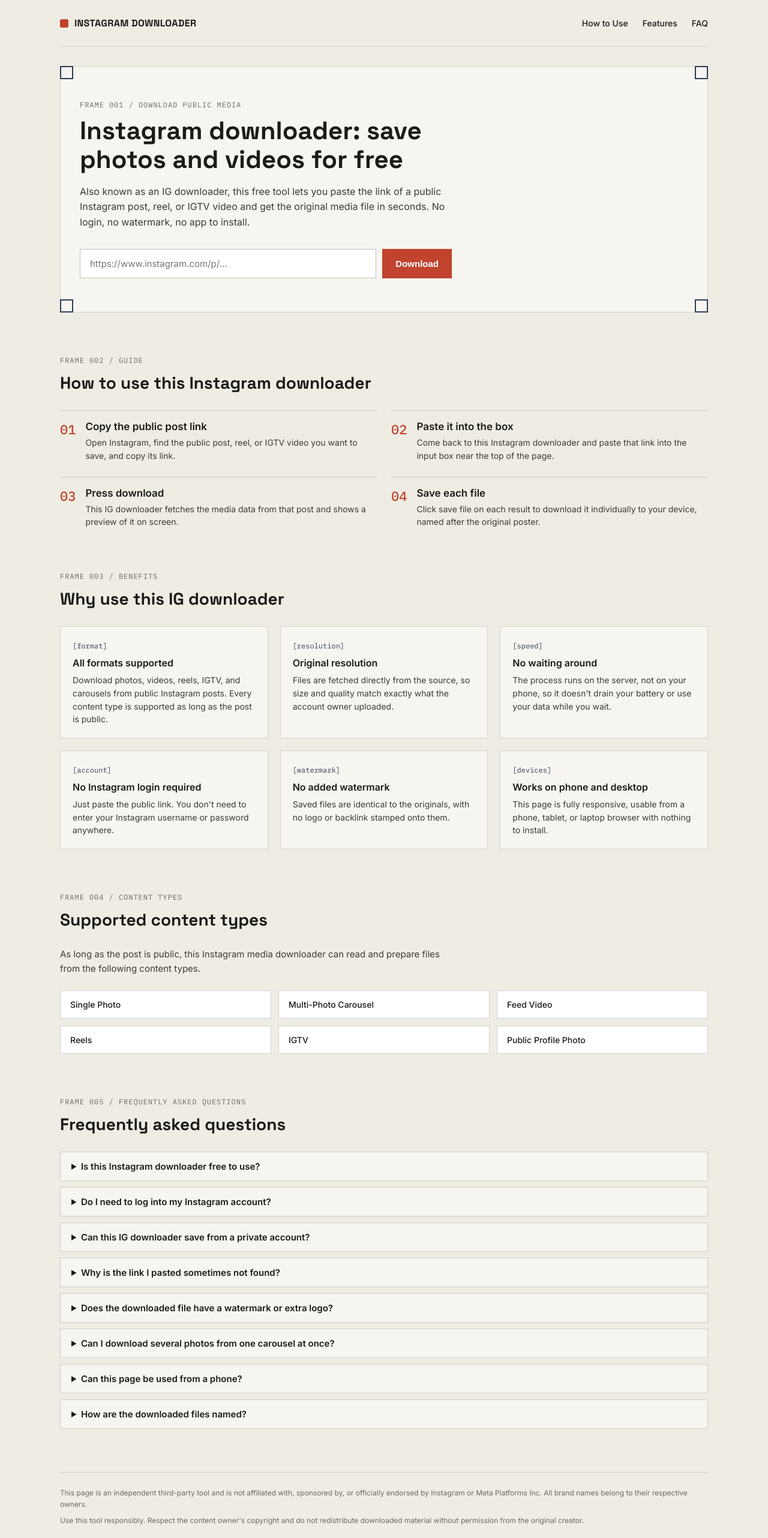
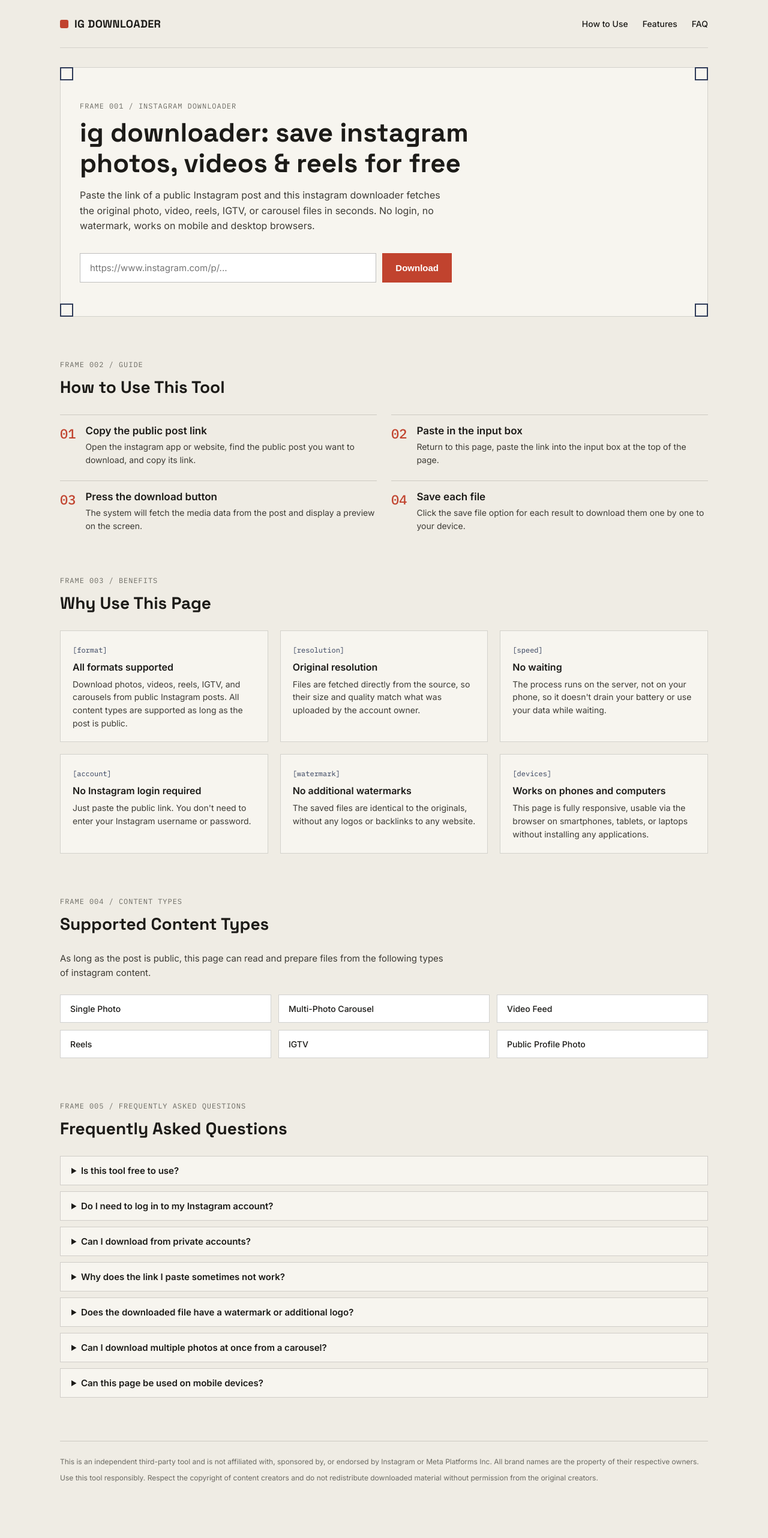
Before and after one commit to ramdanolii14/ig-downloader-webapp, a Next.js app: page / in a window 1280 px wide. Shown: the top 2564 px of the page at 60% size. Built offline with nearby package versions, Linux system fonts and the light colour scheme.

Commit message:
i forgot to save

```diff
--- a/pages/index.js
+++ b/pages/index.js
@@ -5,32 +5,32 @@
   {
     tag: '[format]',
     title: 'All formats supported',
-    body: 'Download photos, videos, reels, IGTV, and carousels from public Instagram posts. Every content type is supported as long as the post is public.'
+    body: 'Download photos, videos, reels, IGTV, and carousels from public Instagram posts. All content types are supported as long as the post is public.'
   },
   {
     tag: '[resolution]',
     title: 'Original resolution',
-    body: 'Files are fetched directly from the source, so size and quality match exactly what the account owner uploaded.'
+    body: 'Files are fetched directly from the source, so their size and quality match what was uploaded by the account owner.'
   },
   {
     tag: '[speed]',
-    title: 'No waiting around',
-    body: "The process runs on the server, not on your phone, so it doesn't drain your battery or use your data while you wait."
+    title: 'No waiting',
+    body: 'The process runs on the server, not on your phone, so it doesn\'t drain your battery or use your data while waiting.'
   },
   {
     tag: '[account]',
     title: 'No Instagram login required',
-    body: "Just paste the public link. You don't need to enter your Instagram username or password anywhere."
+    body: 'Just paste the public link. You don\'t need to enter your Instagram username or password.'
   },
   {
     tag: '[watermark]',
-    title: 'No added watermark',
-    body: 'Saved files are identical to the originals, with no logo or backlink stamped onto them.'
+    title: 'No additional watermarks',
+    body: 'The saved files are identical to the originals, without any logos or backlinks to any website.'
   },
   {
     tag: '[devices]',
-    title: 'Works on phone and desktop',
-    body: 'This page is fully responsive, usable from a phone, tablet, or laptop browser with nothing to install.'
+    title: 'Works on phones and computers',
+    body: 'This page is fully responsive, usable via the browser on smartphones, tablets, or laptops without installing any applications.'
   }
 ];
 
@@ -38,59 +38,63 @@
   {
     number: '01',
     title: 'Copy the public post link',
-    body: 'Open Instagram, find the public post, reel, or IGTV video you want to save, and copy its link.'
+    body: 'Open the instagram app or website, find the public post you want to download, and copy its link.'
   },
   {
     number: '02',
-    title: 'Paste it into the box',
-    body: 'Come back to this Instagram downloader and paste that link into the input box near the top of the page.'
+    title: 'Paste in the input box',
+    body: 'Return to this page, paste the link into the input box at the top of the page.'
   },
   {
     number: '03',
-    title: 'Press download',
-    body: 'This IG downloader fetches the media data from that post and shows a preview of it on screen.'
+    title: 'Press the download button',
+    body: 'The system will fetch the media data from the post and display a preview on the screen.'
   },
   {
     number: '04',
     title: 'Save each file',
-    body: 'Click save file on each result to download it individually to your device, named after the original poster.'
+    body: 'Click the save file option for each result to download them one by one to your device.'
   }
 ];
 
-const FORMATS = ['Single Photo', 'Multi-Photo Carousel', 'Feed Video', 'Reels', 'IGTV', 'Public Profile Photo'];
+const FORMATS = ['Single Photo', 'Multi-Photo Carousel', 'Video Feed', 'Reels', 'IGTV', 'Public Profile Photo'];
+
+const SITE_URL = 'https://igdownloader.nyanpixel.my.id';
+const SITE_NAME = 'IG Downloader';
+const PAGE_TITLE =
+  'IG Downloader - Instagram Downloader Free | Download Photos, Video & Reels Instagram No Watermark';
+const PAGE_DESCRIPTION =
+  'IG Downloader is an instagram downloader completely free to download photos, video, reels, IGTV, dan carousel dari postingan publik Instagram. Without login, without watermark, original quality, flexibility.';
+const OG_IMAGE = `${SITE_URL}/favicon.svg`;
 
 const FAQS = [
   {
-    q: 'Is this Instagram downloader free to use?',
-    a: 'Yes. This page does not charge anything to download photos or videos from public Instagram posts.'
+    q: 'Is this tool free to use?',
+    a: 'Yes. This page does not charge any fees for downloading photos or videos from public Instagram posts.'
   },
   {
-    q: 'Do I need to log into my Instagram account?',
-    a: 'No. You only need to paste a public post link. There is no username or password field anywhere on this page.'
+    q: 'Do I need to log in to my Instagram account?',
+    a: 'No. You only need to paste the link of the public post. There are no username or password fields on this page.'
   },
   {
-    q: 'Can this IG downloader save from a private account?',
-    a: 'No. This tool only works for posts that are set to public, based on the privacy setting chosen by the account owner.'
+    q: 'Can I download from private accounts?',
+    a: 'No. This tool only works for public posts, according to the privacy settings chosen by the account owner.'
   },
   {
-    q: 'Why is the link I pasted sometimes not found?',
-    a: 'A few possible reasons: the post was deleted, the account was switched to private, or the link you pasted was incomplete.'
+    q: 'Why does the link I paste sometimes not work?',
+    a: 'There are several possible reasons: the post has been deleted, the account has been changed to private, or the pasted link is incomplete.'
   },
   {
-    q: 'Does the downloaded file have a watermark or extra logo?',
-    a: 'No. The file you save is exactly the same as the one the account owner uploaded, with no added logo or watermark.'
+    q: 'Does the downloaded file have a watermark or additional logo?',
+    a: 'No. The files you save are identical to those uploaded by the account owner, without any logos or watermarks.'
   },
   {
-    q: 'Can I download several photos from one carousel at once?',
-    a: 'Yes. If a post contains several photos or videos in one carousel, all of them are shown and can be saved one by one.'
+    q: 'Can I download multiple photos at once from a carousel?',
+    a: 'Yes. If the post contains multiple photos or videos in a single carousel, all of them will be displayed and can be saved one by one.'
   },
   {
-    q: 'Can this page be used from a phone?',
-    a: 'Yes. The layout adjusts automatically whether it is opened from a phone, tablet, or desktop computer.'
-  },
-  {
-    q: 'How are the downloaded files named?',
-    a: "Each file is named after the Instagram username that posted it. If a post has more than one file, the extra files are numbered, like username, username(1), username(2), and so on."
+    q: 'Can this page be used on mobile devices?',
+    a: 'Yes. The page layout automatically adjusts for mobile, tablet, and desktop browsers.'
   }
 ];
 
@@ -116,77 +120,50 @@
       const data = await res.json();
 
       if (!res.ok) {
-        setError(data.error || 'Something went wrong');
+        setError(data.error || 'Terjadi kesalahan');
       } else {
         setItems(data.items);
       }
     } catch (err) {
-      setError('Could not connect to the server');
+      setError('Gagal terhubung ke server');
     } finally {
       setLoading(false);
-    }
-  };
-
-  const faqJsonLd = {
-    '@context': 'https://schema.org',
-    '@type': 'FAQPage',
-    mainEntity: FAQS.map((item) => ({
-      '@type': 'Question',
-      name: item.q,
-      acceptedAnswer: {
-        '@type': 'Answer',
-        text: item.a
-      }
-    }))
-  };
-
-  const appJsonLd = {
-    '@context': 'https://schema.org',
-    '@type': 'WebApplication',
-    name: 'Instagram Downloader',
-    alternateName: ['IG Downloader', 'IGDownloader', 'Instagram Media Downloader', 'Instagram Photo and Video Downloader'],
-    applicationCategory: 'UtilityApplication',
-    operatingSystem: 'Any',
-    description:
-      'Free Instagram downloader to save photos, videos, reels, IGTV, and carousels from public Instagram posts. No login, no watermark.',
-    offers: {
-      '@type': 'Offer',
-      price: '0',
-      priceCurrency: 'USD'
     }
   };
 
   return (
     <>
       <Head>
-        <title>Instagram Downloader - Free IG Photo, Video &amp; Reels Downloader</title>
-        <meta
-          name="description"
-          content="Free Instagram downloader (IG downloader) to save photos, videos, reels, IGTV, and carousels from public Instagram posts. No login, no watermark, works on mobile and desktop."
-        />
+        <title>{PAGE_TITLE}</title>
+        <meta name="description" content={PAGE_DESCRIPTION} />
         <meta
           name="keywords"
-          content="instagram downloader, ig downloader, igdownloader, instagram photo downloader, instagram video downloader, instagram reels downloader, instagram carousel downloader, download instagram photo, download instagram video, download instagram reels, download igtv, free instagram saver, save instagram photo, save instagram video, instagram media downloader"
+          content="instagram downloader, ig downloader, igdownloader, download instagram, download foto instagram, download video instagram, download reels instagram, download igtv, download instagram carousel, unduh video instagram, unduh foto instagram, save instagram video, save instagram photo, instagram video downloader, instagram photo downloader, instagram reels downloader, instagram story downloader, free instagram downloader, instagram downloader no watermark, downloader ig gratis, download ig hd"
         />
-        <meta name="robots" content="index, follow" />
+        <meta name="robots" content="index, follow, max-image-preview:large" />
+        <meta name="googlebot" content="index, follow" />
+        <meta name="author" content={SITE_NAME} />
         <meta name="viewport" content="width=device-width, initial-scale=1" />
-        <meta name="author" content="Ramdan Olii" />
+        <meta name="theme-color" content="#c1432e" />
+        <link rel="canonical" href={SITE_URL} />
 
+        {/* Open Graph */}
+        <meta property="og:site_name" content={SITE_NAME} />
+        <meta property="og:title" content={PAGE_TITLE} />
+        <meta property="og:description" content={PAGE_DESCRIPTION} />
         <meta property="og:type" content="website" />
-        <meta property="og:site_name" content="Instagram Downloader" />
-        <meta property="og:title" content="Instagram Downloader - Free IG Photo, Video & Reels Downloader" />
-        <meta
-          property="og:description"
-          content="Paste a public Instagram post link and get the original photo or video file in seconds. No login, no watermark."
-        />
-        <meta property="og:locale" content="en_US" />
+        <meta property="og:url" content={SITE_URL} />
+        <meta property="og:image" content={OG_IMAGE} />
+        <meta property="og:image:width" content="1200" />
+        <meta property="og:image:height" content="630" />
+        <meta property="og:locale" content="id_ID" />
+        <meta property="og:locale:alternate" content="en_US" />
 
-        <meta name="twitter:card" content="summary" />
-        <meta name="twitter:title" content="Instagram Downloader - Free IG Photo, Video & Reels Downloader" />
-        <meta
-          name="twitter:description"
-          content="Paste a public Instagram post link and get the original photo or video file in seconds. No login, no watermark."
-        />
+        {/* Twitter Card */}
+        <meta name="twitter:card" content="summary_large_image" />
+        <meta name="twitter:title" content={PAGE_TITLE} />
+        <meta name="twitter:description" content={PAGE_DESCRIPTION} />
+        <meta name="twitter:image" content={OG_IMAGE} />
 
         <link rel="preconnect" href="https://fonts.googleapis.com" />
         <link rel="preconnect" href="https://fonts.gstatic.com" crossOrigin="true" />
@@ -195,19 +172,57 @@
           rel="stylesheet"
         />
 
-        <script type="application/ld+json" dangerouslySetInnerHTML={{ __html: JSON.stringify(appJsonLd) }} />
-        <script type="application/ld+json" dangerouslySetInnerHTML={{ __html: JSON.stringify(faqJsonLd) }} />
+        {/* Structured data: WebApplication */}
+        <script
+          type="application/ld+json"
+          dangerouslySetInnerHTML={{
+            __html: JSON.stringify({
+              '@context': 'https://schema.org',
+              '@type': 'WebApplication',
+              name: SITE_NAME,
+              alternateName: ['Instagram Downloader', 'IG Downloader', 'IGDownloader'],
+              url: SITE_URL,
+              description: PAGE_DESCRIPTION,
+              applicationCategory: 'MultimediaApplication',
+              operatingSystem: 'Any',
+              offers: {
+                '@type': 'Offer',
+                price: '0',
+                priceCurrency: 'USD'
+              }
+            })
+          }}
+        />
+
+        {/* Structured data: FAQPage */}
+        <script
+          type="application/ld+json"
+          dangerouslySetInnerHTML={{
+            __html: JSON.stringify({
+              '@context': 'https://schema.org',
+              '@type': 'FAQPage',
+              mainEntity: FAQS.map((item) => ({
+                '@type': 'Question',
+                name: item.q,
+                acceptedAnswer: {
+                  '@type': 'Answer',
+                  text: item.a
+                }
+              }))
+            })
+          }}
+        />
       </Head>
 
       <main className="page">
         <header className="topbar">
           <span className="brand">
             <span className="brand-mark" aria-hidden="true" />
-            INSTAGRAM DOWNLOADER
+            IG DOWNLOADER
           </span>
-          <nav className="topnav" aria-label="Page navigation">
-            <a href="#how-it-works">How to Use</a>
-            <a href="#features">Features</a>
+          <nav className="topnav" aria-label="Navigasi halaman">
+            <a href="#cara-pakai">How to Use</a>
+            <a href="#fitur">Features</a>
             <a href="#faq">FAQ</a>
           </nav>
         </header>
@@ -220,17 +235,17 @@
             <span className="corner corner-br" />
           </div>
 
-          <p className="eyebrow">frame 001 / download public media</p>
-          <h1 id="hero-heading">Instagram downloader: save photos and videos for free</h1>
+          <p className="eyebrow">frame 001 / Instagram Downloader</p>
+          <h1 id="hero-heading">
+            ig downloader: save instagram photos, videos &amp; reels for free
+          </h1>
           <p className="hero-sub">
-            Also known as an IG downloader, this free tool lets you paste the link of a public
-            Instagram post, reel, or IGTV video and get the original media file in seconds. No
-            login, no watermark, no app to install.
+            Paste the link of a public Instagram post and this instagram downloader fetches the original photo, video, reels, IGTV, or carousel files in seconds. No login, no watermark, works on mobile and desktop browsers.
           </p>
 
           <form onSubmit={handleSubmit} className="download-form">
             <label htmlFor="ig-url" className="sr-only">
-              Instagram post link
+              Link
             </label>
             <input
               id="ig-url"
@@ -255,7 +270,7 @@
         {items && (
           <section className="results" aria-labelledby="results-heading">
             <h2 id="results-heading">
-              Results found <span className="count-tag">{items.length} file{items.length > 1 ? 's' : ''}</span>
+              Hasil ditemukan <span className="count-tag">{items.length} file</span>
             </h2>
             <div className="results-grid">
               {items.map((item, index) => (
@@ -264,23 +279,25 @@
                   {item.type === 'video' ? (
                     <video src={item.mediaUrl} controls />
                   ) : (
-                    <img src={item.mediaUrl} alt={`Instagram media by ${item.username || 'unknown user'}`} />
+                    <img src={item.mediaUrl} alt={`Media instagram nomor ${index + 1}`} />
                   )}
-                  <span className="frame-name">{item.filename}</span>
                   <a
-                    href={`/api/proxy?url=${encodeURIComponent(item.mediaUrl)}&filename=${encodeURIComponent(item.filename)}`}
+                    href={`/api/proxy?url=${encodeURIComponent(item.mediaUrl)}&name=${encodeURIComponent(
+                      item.filename || 'instagram-media'
+                    )}`}
                   >
                     Save File
                   </a>
+                  {item.filename && <span className="frame-filename">{item.filename}</span>}
                 </article>
               ))}
             </div>
           </section>
         )}
 
-        <section className="how-to" id="how-it-works" aria-labelledby="how-to-heading">
+        <section className="how-to" id="cara-pakai" aria-labelledby="how-to-heading">
           <p className="eyebrow">frame 002 / guide</p>
-          <h2 id="how-to-heading">How to use this Instagram downloader</h2>
+          <h2 id="how-to-heading">How to Use This Tool</h2>
           <ol className="steps">
             {STEPS.map((step) => (
               <li className="step" key={step.number}>
@@ -294,9 +311,9 @@
           </ol>
         </section>
 
-        <section className="features" id="features" aria-labelledby="features-heading">
+        <section className="features" id="fitur" aria-labelledby="features-heading">
           <p className="eyebrow">frame 003 / benefits</p>
-          <h2 id="features-heading">Why use this IG downloader</h2>
+          <h2 id="features-heading">Why Use This Page</h2>
           <div className="feature-grid">
             {FEATURES.map((feature) => (
               <div className="feature-card" key={feature.title}>
@@ -310,10 +327,10 @@
 
         <section className="formats" aria-labelledby="formats-heading">
           <p className="eyebrow">frame 004 / content types</p>
-          <h2 id="formats-heading">Supported content types</h2>
+          <h2 id="formats-heading">Supported Content Types</h2>
           <p className="formats-intro">
-            As long as the post is public, this Instagram media downloader can read and prepare
-            files from the following content types.
+            As long as the post is public, this page can read and prepare files from
+            the following types of instagram content.
           </p>
           <ul className="format-list">
             {FORMATS.map((format) => (
@@ -324,7 +341,7 @@
 
         <section className="faq" id="faq" aria-labelledby="faq-heading">
           <p className="eyebrow">frame 005 / frequently asked questions</p>
-          <h2 id="faq-heading">Frequently asked questions</h2>
+          <h2 id="faq-heading">Frequently Asked Questions</h2>
           <div className="faq-list">
             {FAQS.map((item) => (
               <details className="faq-item" key={item.q}>
@@ -337,15 +354,11 @@
 
         <footer className="footer">
           <p>
-            This page is an independent third-party tool and is not affiliated with, sponsored by,
-            or officially endorsed by Instagram or Meta Platforms Inc. All brand names belong to
-            their respective owners.
+            This is an independent third-party tool and is not affiliated with, sponsored by, or endorsed by Instagram or Meta Platforms Inc. All brand names are the property of their respective owners.
           </p>
           <p>
-            Use this tool responsibly. Respect the content owner's copyright and do not redistribute
-            downloaded material without permission from the original creator.
+            Use this tool responsibly. Respect the copyright of content creators and do not redistribute downloaded material without permission from the original creators.
           </p>
-          <p className="copyright">&copy; {new Date().getFullYear()} Made with love by Ramdan Olii</p>
         </footer>
       </main>
 
@@ -389,7 +402,7 @@
           gap: 10px;
           font-family: 'Space Grotesk', sans-serif;
           font-weight: 700;
-          font-size: 16px;
+          font-size: 18px;
           letter-spacing: 0.02em;
         }
 
@@ -399,7 +412,6 @@
           background: #c1432e;
           border-radius: 3px;
           display: inline-block;
-          flex-shrink: 0;
         }
 
         .topnav {
@@ -471,7 +483,7 @@
 
         .hero h1 {
           font-family: 'Space Grotesk', sans-serif;
-          font-size: clamp(26px, 4vw, 42px);
+          font-size: clamp(28px, 4vw, 44px);
           line-height: 1.15;
           margin: 0 0 16px;
           max-width: 720px;
@@ -571,7 +583,7 @@
           padding: 10px;
           display: flex;
           flex-direction: column;
-          gap: 8px;
+          gap: 10px;
         }
 
         .frame-number {
@@ -588,15 +600,6 @@
           background: #eee;
         }
 
-        .frame-name {
-          font-family: 'IBM Plex Mono', monospace;
-          font-size: 11px;
-          color: #3d3b35;
-          overflow: hidden;
-          text-overflow: ellipsis;
-          white-space: nowrap;
-        }
-
         .frame-card a {
           text-align: center;
           padding: 10px;
@@ -609,6 +612,14 @@
 
         .frame-card a:hover {
           background: #2f3b58;
+        }
+
+        .frame-filename {
+          font-family: 'IBM Plex Mono', monospace;
+          font-size: 11px;
+          color: #6b6a63;
+          text-align: center;
+          word-break: break-all;
         }
 
         section.how-to,
@@ -755,12 +766,6 @@
           margin: 0 0 8px;
         }
 
-        .footer .copyright {
-          margin-top: 16px;
-          font-family: 'IBM Plex Mono', monospace;
-          color: #1c1b18;
-        }
-
         @media (prefers-reduced-motion: reduce) {
           :global(html) {
             scroll-behavior: auto;
```
